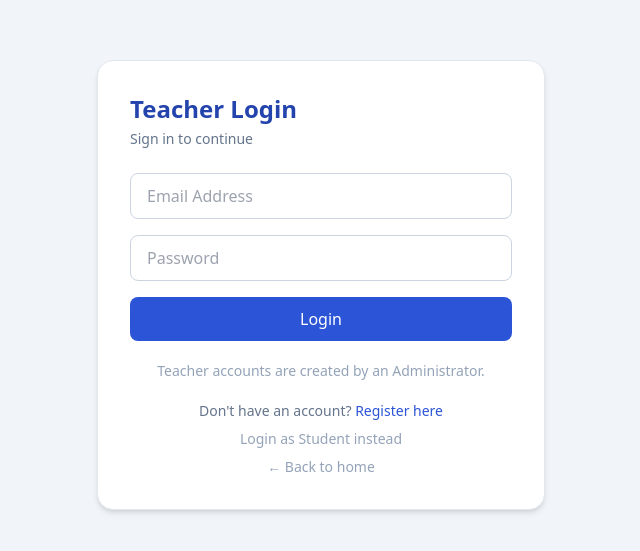
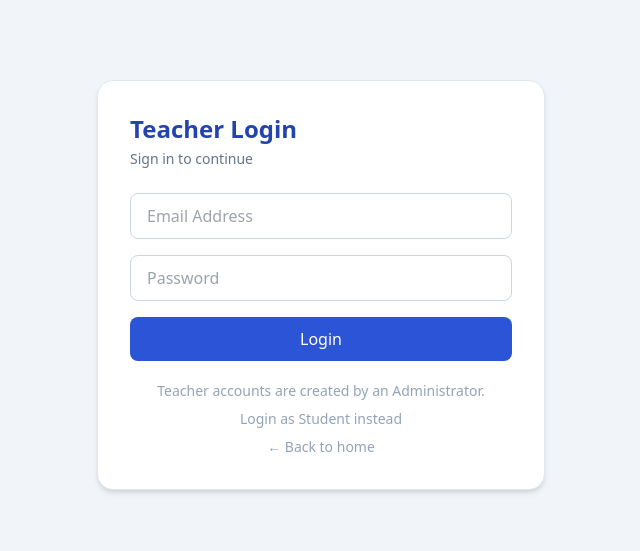
Before and after one commit to premkshirsagar-dev/college_attendance_prototype_frontend, a React app: page /login/teacher in a window 1280 px wide. Shown: the part 115-666 px from the top of the page, without its empty margins (319-959 px from the left). Built offline with nearby package versions, Linux system fonts and the light colour scheme; the HTML template or start-up script is replaced by a standard one.

Commit message:
Refactor Login component for clarity and efficiency
Removed unnecessary comments and streamlined login logic for better readability.

```diff
--- a/src/pages/auth/Login.jsx
+++ b/src/pages/auth/Login.jsx
@@ -1,9 +1,7 @@
 // pages/auth/Login.jsx
-
 // Handles Student and Teacher login, based on the `role` prop.
 // Note: Teacher has no registration link — Teacher accounts are created by an Admin
 // (on the separate admin-frontend app).
-// One component handles both Student and Teacher login, based on the `role` prop.
 
 import { useState } from "react";
 import { Link, useNavigate } from "react-router-dom";
@@ -16,7 +14,6 @@ const DASHBOARD_PATH = {
   teacher: "/teacher/dashboard",
 };
 
-
 const Login = ({ role }) => {
   const [form, setForm] = useState({ email: "", password: "" });
   const [message, setMessage] = useState(null);
@@ -25,8 +22,6 @@ const Login = ({ role }) => {
   const navigate = useNavigate();
 
   const isStudent = role === "student";
-
-  const registerPath = isStudent ? "/register/student" : "/register/teacher";
   const otherLoginPath = isStudent ? "/login/teacher" : "/login/student";
 
   const handleChange = (e) => setForm({ ...form, [e.target.name]: e.target.value });
@@ -39,9 +34,6 @@ const Login = ({ role }) => {
       const res = await api.post(`/auth/${role}/login`, form);
       login(res.data.user, res.data.token);
       navigate(DASHBOARD_PATH[role]);
-
-      navigate(isStudent ? "/student/dashboard" : "/teacher/dashboard");
-
     } catch (err) {
       setMessage({
         type: "error",
@@ -83,18 +75,11 @@ const Login = ({ role }) => {
             <Link to="/register/student" className="text-brand-600 font-medium">Register here</Link>
           </p>
         )}
-
         {!isStudent && (
           <p className="text-sm text-slate-400 mt-5 text-center">
             Teacher accounts are created by an Administrator.
           </p>
         )}
-
-        <p className="text-sm text-slate-500 mt-5 text-center">
-          Don't have an account?{" "}
-          <Link to={registerPath} className="text-brand-600 font-medium">Register here</Link>
-        </p>
-
         <p className="text-sm text-center mt-2">
           <Link to={otherLoginPath} className="text-slate-400">
             Login as {isStudent ? "Teacher" : "Student"} instead
@@ -109,5 +94,3 @@ const Login = ({ role }) => {
 };
 
 export default Login;
-
-// every thing is working proprly instead on link student and teacher both cannt be avle to login with exsiting data and tell me why in this frontend folder the teacher registration  file working cause it has admin responsibility
```
